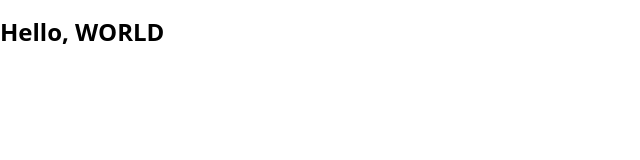
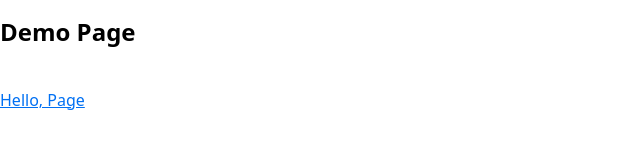
Before and after one commit to shakilmith/codeinjar, a Gatsby site: page /demo in a window 1280 px wide. Shown: the whole page, without its empty margins (0-640 px from the left). Built offline with nearby package versions, Linux system fonts and the light colour scheme; Gatsby itself is replaced by a stand-in of ours; a web font is replaced by a local one.

Commit message:
new commit

```diff
--- a/src/pages/demo.js
+++ b/src/pages/demo.js
@@ -1,9 +1,12 @@
+import { Link } from "gatsby"
 import * as React from "react"
 
 export default function Demo(){
     return (
         <div>
-            <h2>Hello, WORLD</h2>
+            <h2>Demo Page</h2>
+            <br/>
+            <Link to="/hello">Hello, Page</Link>
         </div>
     )
 }
```
Also changed, not shown: src/hello.js (added, +12 -0 lines).
